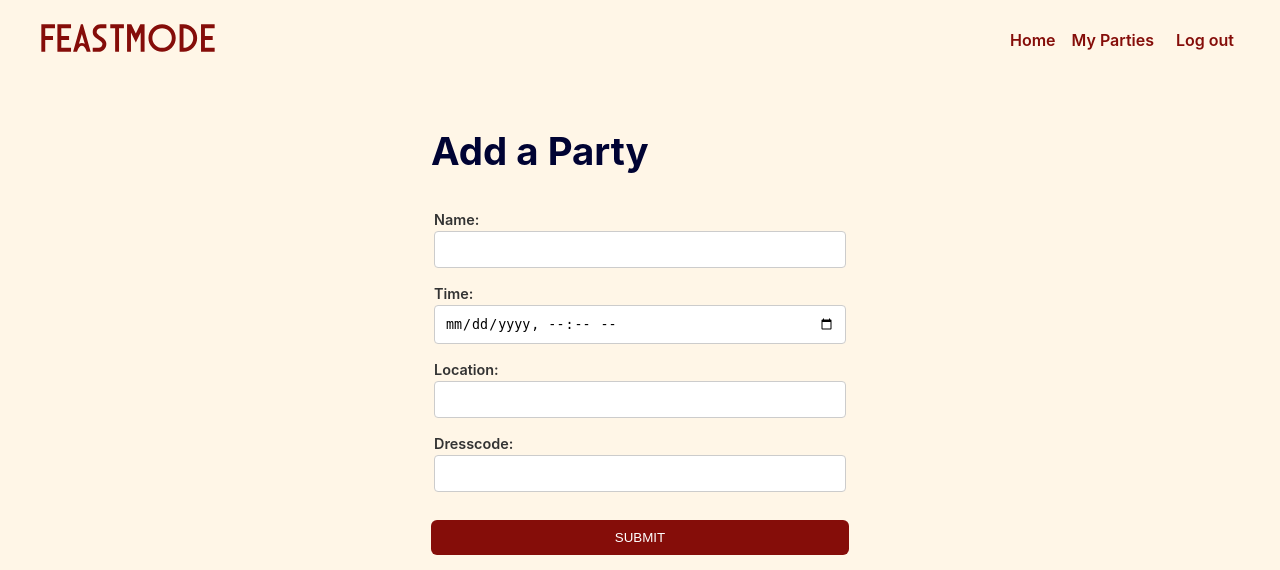
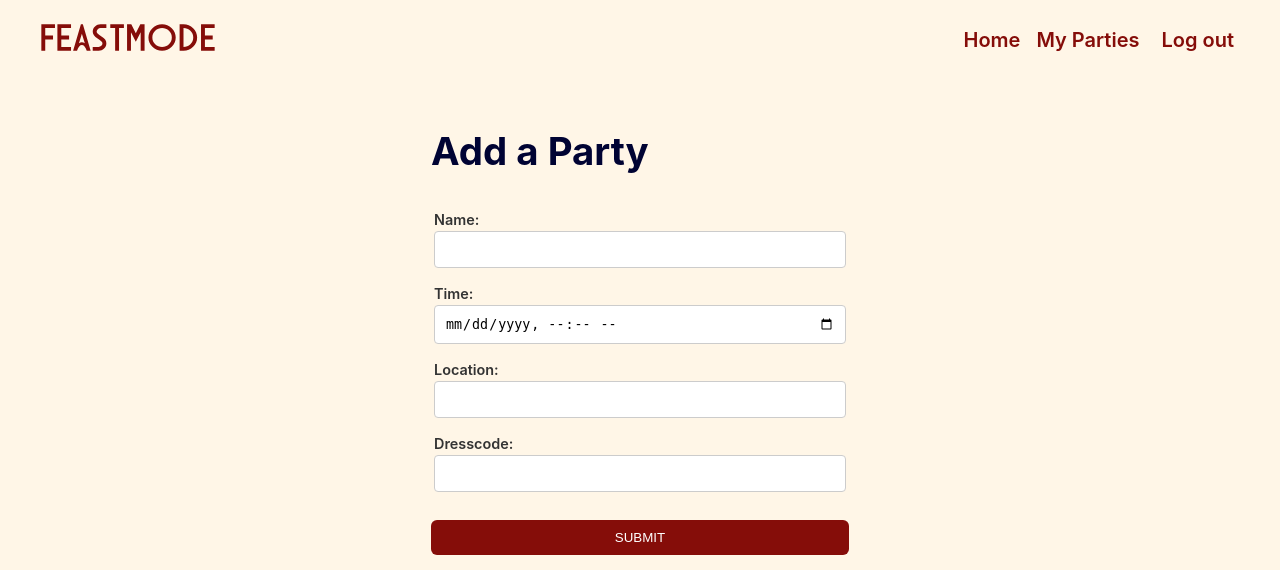
Before and after one commit to StephanieStralina/feastmode, a Django app: page /parties/create/ in a window 1280 px wide. Shown: the top 570 px of the page. Run offline with Django 5.2, Linux system fonts and the light colour scheme; the visitor is signed in with stand-in values (Sample User, id 1).

Commit message:
Add responsive mobile styling to navbar

```diff
--- a/main_app/static/css/base.css
+++ b/main_app/static/css/base.css
@@ -85,7 +85,7 @@ nav a {
     text-decoration: none;
     color: var(--color-accent);
     font-weight: 600;
-    font-size: 16px;
+    font-size: 2.5vmin;
     transition: 0.3s;
 }
 
@@ -132,6 +132,7 @@ nav li {
     cursor: pointer;
     color: var(--color-accent);
     font: inherit;
+    font-size: 2.5vmin;
     font-weight: 600;
     transition: 0.3s;
 }
@@ -403,3 +404,9 @@ footer {
 .gap-1 {
     gap: 1rem;
 }
+
+@media screen and (max-width: 1023px) {
+    .nav-logo {
+        width: 30vmin;
+    }
+}
```
